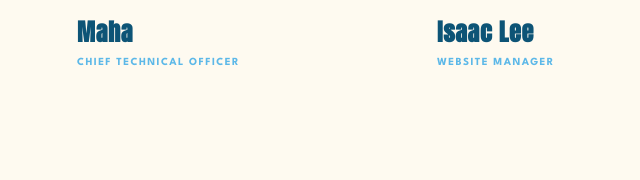
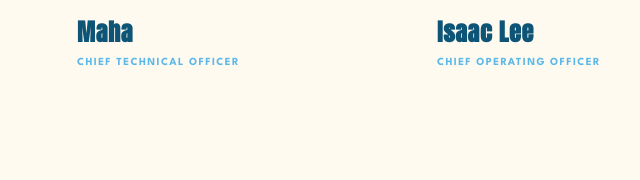
Before and after one commit to maha-kancharlapalli/lexibooks, a website: page team.html in a window 1280 px wide. Shown: the part 1481-1661 px from the top of the page, 403-1043 px from the left. Drawn offline with Linux system fonts and the light colour scheme.

Commit message:
Retitle Isaac Lee as Chief Operating Officer
Updates both places the role appears: the TEAM array in team.html and
the inline card on the homepage.

Co-Authored-By: Claude Opus 5 <noreply@anthropic.com>

```diff
--- a/team.html
+++ b/team.html
@@ -78,7 +78,7 @@
       { name: 'Trisha',   role: 'Marketing & Outreach Director',                photo: 'images/trisha.jpg' },
       { name: 'Brandon Lee', role: 'Inventory Manager',                         photo: 'images/brandon.jpg' },
       { name: 'Maha',     role: 'Chief Technical Officer',                       photo: 'images/team/maha.jpeg' },
-      { name: 'Isaac Lee', role: 'Website Manager',                            photo: 'images/isaac.jpg' },
+      { name: 'Isaac Lee', role: 'Chief Operating Officer',                     photo: 'images/isaac.jpg' },
     ];
 
     /* ── rendering ── */
```
Also changed, not shown: index.html (+1 -1 lines).
